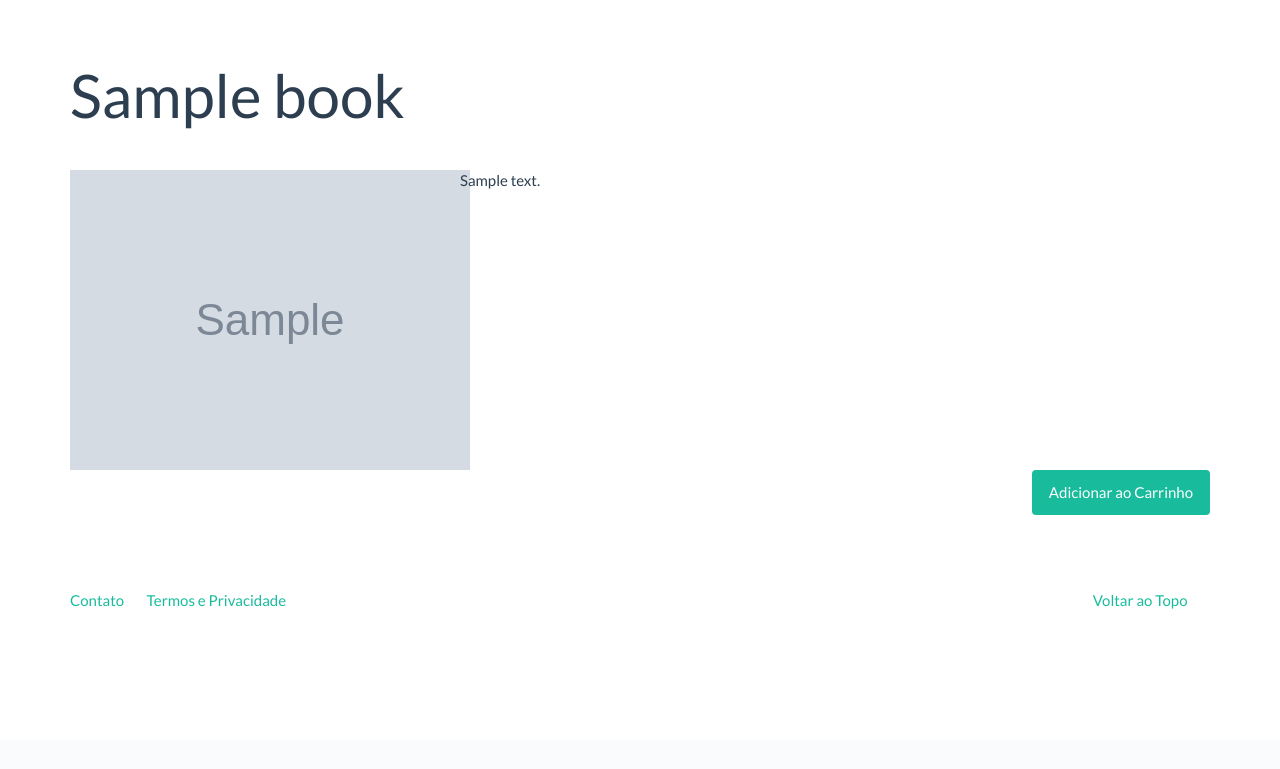
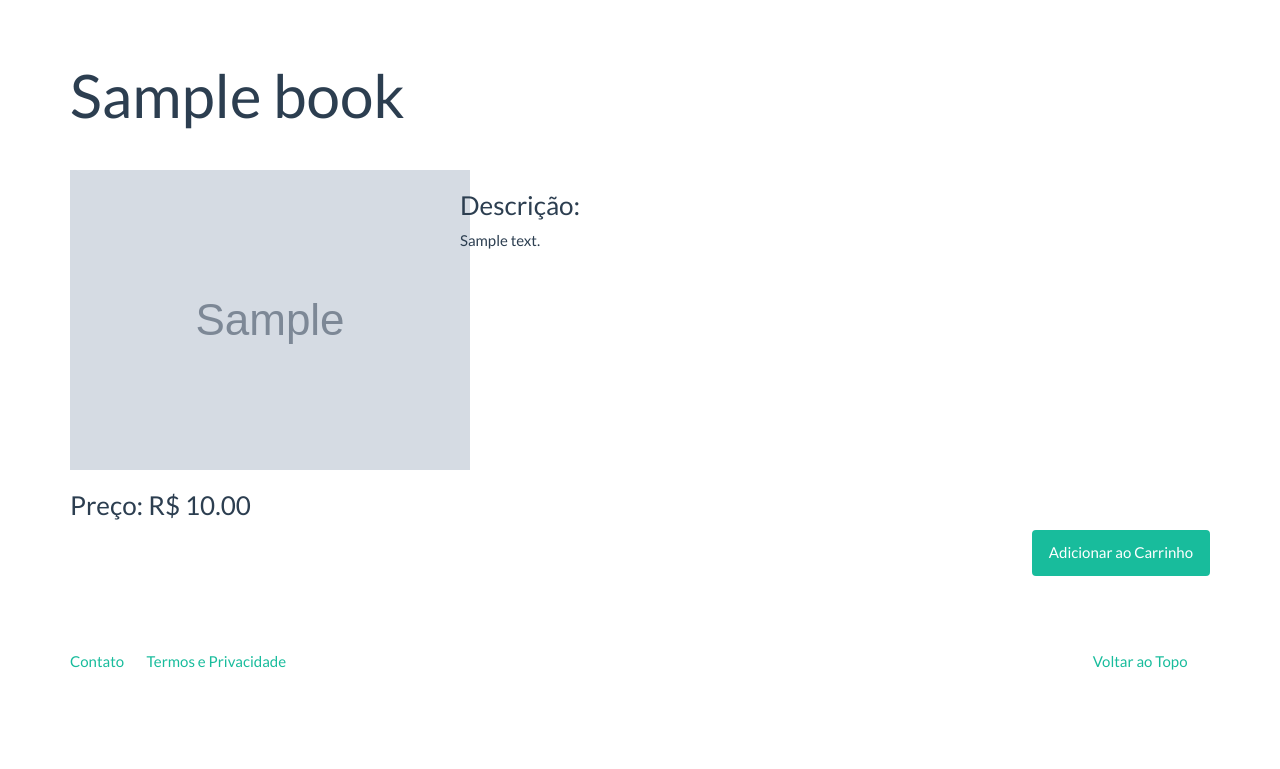
Before and after one commit to fgabrielqr/SistemaVLU, a Django app: a page that uses catalog/templates/catalog/book.html in a window 1280 px wide. Shown: the part 60-829 px from the top of the page. Before the commit the page ends 669 px from the top, so only its background shows below. Run offline with Django 3.2, Linux system fonts and the light colour scheme; tables that the repository leaves empty hold one stand-in row (values such as "Sample post"); grey boxes marked "Sample" are stand-in pictures; parts of the project's set-up code (start-up, migrations or seed data) failed here and were passed over; some libraries are stand-ins or nearby versions.

Commit message:
Atualizações

```diff
--- a/catalog/templates/catalog/book.html
+++ b/catalog/templates/catalog/book.html
@@ -17,8 +17,10 @@
             <img src="http://placehold.it/350x250" alt="" />
             {% endif %}
         </a>
+  <h3>Preço: R$ {{ book.price|floatformat:"2" }}</h3>
   </div>
   <div class="col-sm-8">
+      <h3>Descrição:</h3>
       {{ book.description|linebreaks }}
   </div>
 </div>
```
Also changed, not shown: checkout/migrations/0005_auto_20210303_0829.py (added), media/books/41K1p7OnpDL.jpg (added), media/books/41K1p7OnpDL.jpg.350x250_q85.jpg (added), media/books/41M80VZ2M7L._SY346_.jpg (added), media/books/41M80VZ2M7L._SY346__MJ3Tams.jpg (added), media/books/41M80VZ2M7L._SY346__MJ3Tams.jpg.350x250_q85.jpg (added), media/books/download.jfif (added), media/books/download.jfif.350x250_q85.jpg (added), media/books/download_1.jfif (added), media/books/download_1.jfif.350x250_q85.jpg (added).
